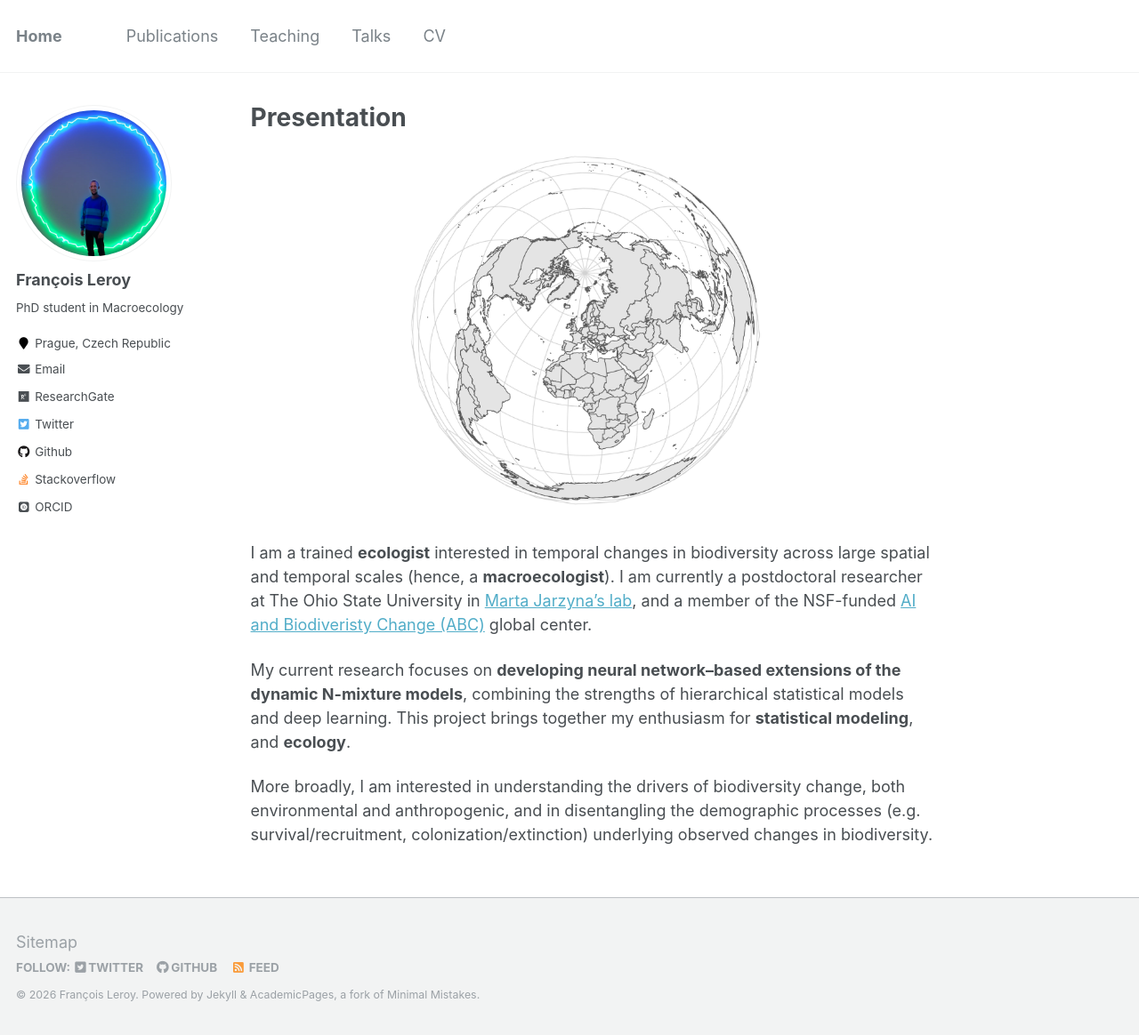
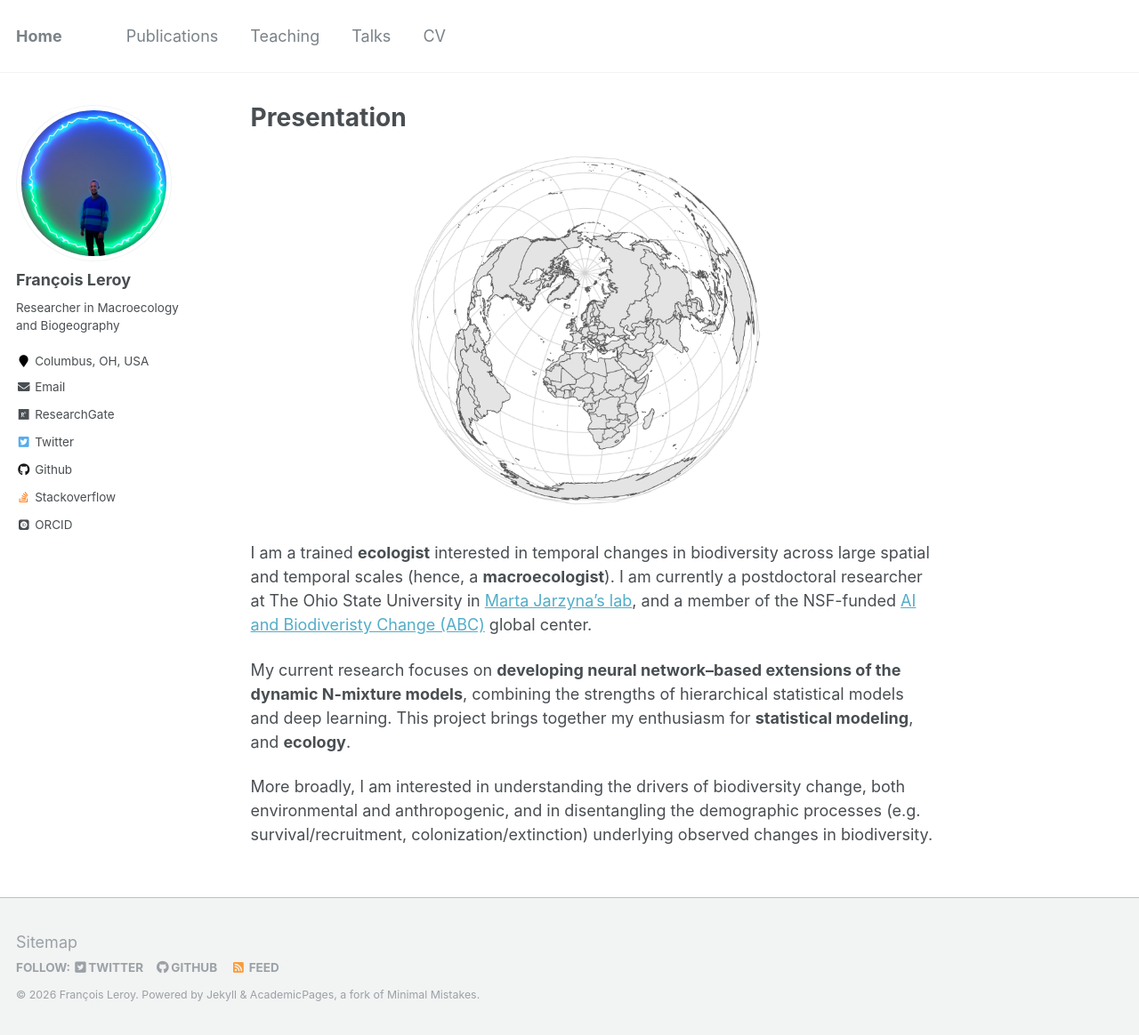
Before and after one commit to FrsLry/FrsLry.github.io, a Jekyll site: the page built from _pages/about.md, in a window 1280 px wide and 1164 px high. Shown: the whole window at 89% size. Built offline with Jekyll 4.4.1, drawn with Linux system fonts in a browser that asks for light colours; some web fonts are replaced.

Commit message:
update config

```diff
--- a/_config.yml
+++ b/_config.yml
@@ -87,8 +87,8 @@ analytics:
 author:
   name             : "François Leroy"
   avatar           : "profile.png"
-  bio              : "PhD student in Macroecology"
-  location         : "Prague, Czech Republic"
+  bio              : "Researcher in Macroecology and Biogeography"
+  location         : "Columbus, OH, USA"
   employer         :
   pubmed           : # "https://www.ncbi.nlm.nih.gov/pubmed/?term=john+snow"
   googlescholar    : # "http://yourfullgooglescholarurl.com"
```
